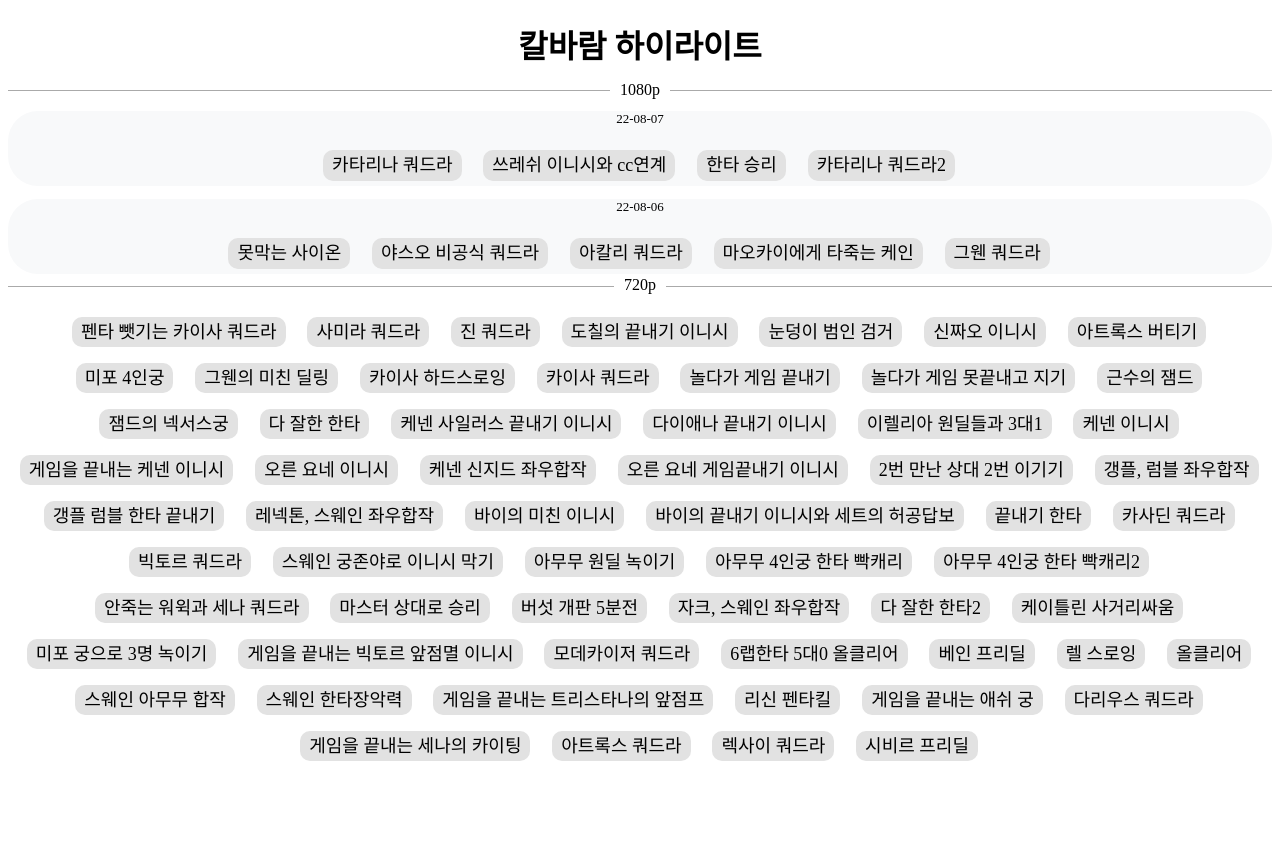
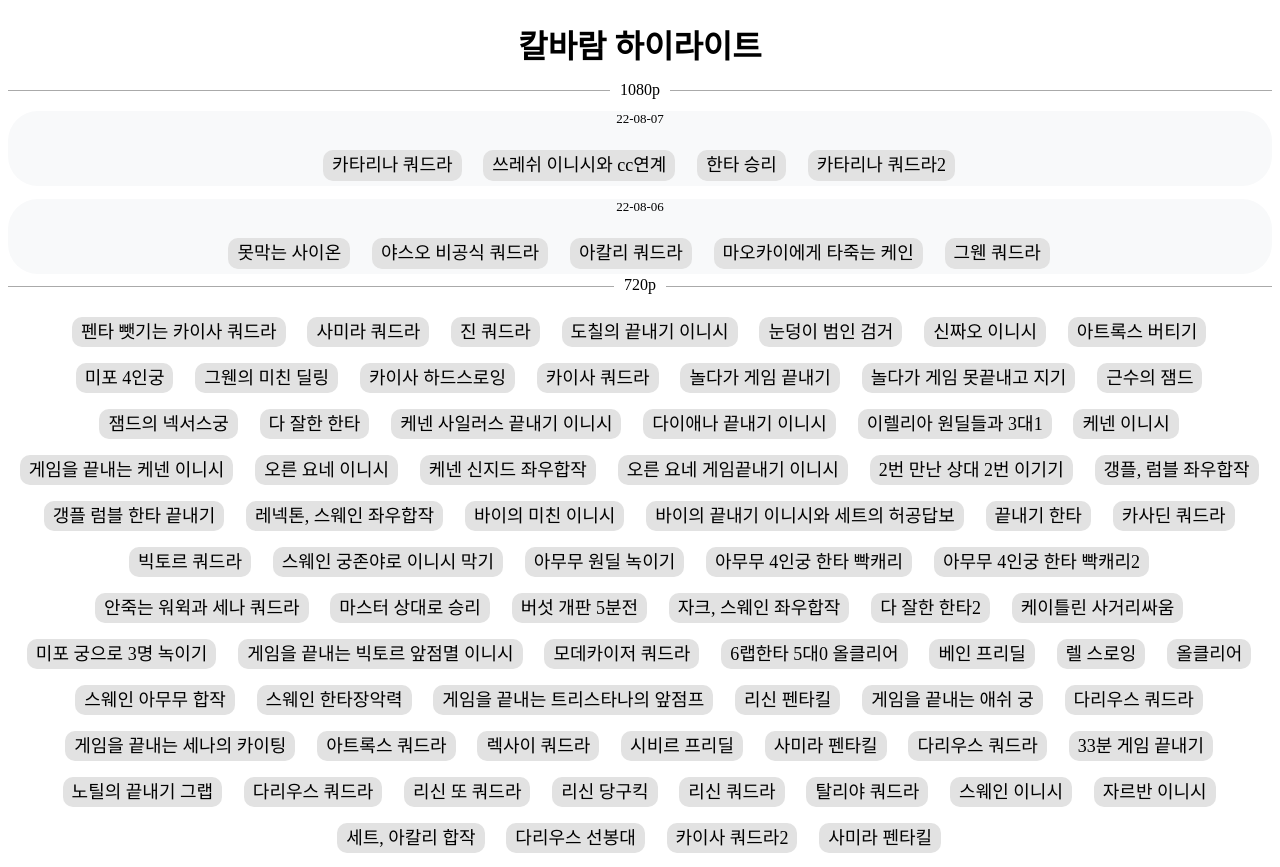
Before and after one commit to DANCIINGQUEEN/lolmadmovie, a React (Create React App) app: page / in a window 1280 px wide. Before the commit the page ends 800 px from the top, so only its background shows below. Built offline with nearby package versions, Linux system fonts and the light colour scheme.

Commit message:
0807 plus"

```diff
--- a/src/VideoLink.js
+++ b/src/VideoLink.js
@@ -31,7 +31,7 @@ padding:0`
 
 function VideoLink() {
     //720p
-    const titleAndLink = {
+    const HD = {
         L1: {
             title: "펜타 뺏기는 카이사 쿼드라",
             link: "https://www.youtube.com/watch?v=H9opfu-wuiQ"
@@ -275,12 +275,72 @@ function VideoLink() {
         L60: {
             title: "시비르 프리딜",
             link: "https://www.youtube.com/watch?v=NJ6TgE4Ebok"
+        },
+        L61: {
+            title: "사미라 펜타킬",
+            link: "https://www.youtube.com/watch?v=2sDxB4rlm0M"
+        },
+        L62: {
+            title: "다리우스 쿼드라",
+            link: "https://www.youtube.com/watch?v=gBT50HrpPPs"
+        },
+        L63: {
+            title: "33분 게임 끝내기",
+            link: "https://www.youtube.com/watch?v=gkhDK8hj0ew"
+        },
+        L64: {
+            title: "노틸의 끝내기 그랩",
+            link: "https://www.youtube.com/watch?v=rnMGDekeKEc"
+        },
+        L65: {
+            title: "다리우스 쿼드라",
+            link: "https://www.youtube.com/watch?v=utlJuFL1n5o"
+        },
+        L66: {
+            title: "리신 또 쿼드라",
+            link: "https://www.youtube.com/watch?v=J3xW9Umny80"
+        },
+        L67: {
+            title: "리신 당구킥",
+            link: "https://www.youtube.com/watch?v=rYhCzRvUchk"
+        },
+        L68: {
+            title: "리신 쿼드라",
+            link: "https://www.youtube.com/watch?v=kGbhGwg8oL8"
+        },
+        L69: {
+            title: "탈리야 쿼드라",
+            link: "https://www.youtube.com/watch?v=y4XjmUWjNmI"
+        },
+        L70: {
+            title: "스웨인 이니시",
+            link: "https://www.youtube.com/watch?v=DVV24Pa7q3I"
+        },
+        L71: {
+            title: "자르반 이니시",
+            link: "https://www.youtube.com/watch?v=n5_ZQvhjUjE"
+        },
+        L72: {
+            title: "세트, 아칼리 합작",
+            link: "https://www.youtube.com/watch?v=By6rei7mod8"
+        },
+        L73: {
+            title: "다리우스 선봉대",
+            link: "https://www.youtube.com/watch?v=kCz89pzFtMo"
+        },
+        L74: {
+            title: "카이사 쿼드라2",
+            link: "https://www.youtube.com/watch?v=_5KqTjpZvOc"
+        },
+        L75: {
+            title: "사미라 펜타킬",
+            link: "https://www.youtube.com/watch?v=2sDxB4rlm0M"
         }
 
     }
 
     //1080p
-    const HD220806 = {
+    const FHD220806 = {
         L1: {
             title: "못막는 사이온",
             link: "https://www.youtube.com/watch?v=jBN-ALh2WMk"
@@ -303,7 +363,7 @@ function VideoLink() {
         }
     }
 
-    const HD220807 = {
+    const FHD220807 = {
         L1: {
             title: "카타리나 쿼드라",
             link: "https://www.youtube.com/watch?v=4VR1ufevLi8"
@@ -330,9 +390,9 @@ function VideoLink() {
             <Container>
                 <P>22-08-07</P>
                 {
-                    Object.entries(HD220807).map((LL) => (
-                        <Li id={LL[1].title}>
-                            <A href={LL[1].link}>{LL[1].title}</A>
+                    Object.entries(FHD220807).map((list) => (
+                        <Li id={list[1].title}>
+                            <A href={list[1].link}>{list[1].title}</A>
                         </Li>
 
                     ))
@@ -343,9 +403,9 @@ function VideoLink() {
             <Container>
                 <P>22-08-06</P>
                 {
-                    Object.entries(HD220806).map((LL) => (
-                        <Li id={LL[1].title}>
-                            <A href={LL[1].link}>{LL[1].title}</A>
+                    Object.entries(FHD220806).map((list) => (
+                        <Li id={list[1].title}>
+                            <A href={list[1].link}>{list[1].title}</A>
                         </Li>
 
                     ))
@@ -354,9 +414,9 @@ function VideoLink() {
 
             <HorizonLine text={"720p"}/>
             {
-                Object.entries(titleAndLink).map((LL) => (
-                    <Li id={LL[1].title}>
-                        <A href={LL[1].link}>{LL[1].title}</A>
+                Object.entries(HD).map((list) => (
+                    <Li id={list[1].title}>
+                        <A href={list[1].link}>{list[1].title}</A>
                     </Li>
                 ))
             }
```
Also changed, not shown: src/App.js (+0 -10 lines).
